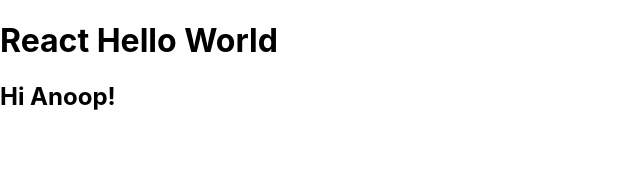
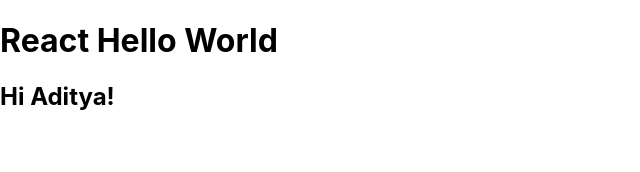
Before and after one commit to anoop-v-mathew/react-task-tracker, a React (Create React App) app: page / in a window 1280 px wide. Shown: the top 172 px of the page, without its empty margins (0-640 px from the left). Built offline with nearby package versions, Linux system fonts and the light colour scheme.

Commit message:
Example of using a variable in React component

```diff
--- a/src/App.js
+++ b/src/App.js
@@ -1,8 +1,10 @@
 function App() {
+  const name = "Aditya"
+
   return (
     <div className="container">
       <h1>React Hello World</h1>
-      <h2>Hi Anoop!</h2>
+      <h2>Hi {name}!</h2>
     </div>
   );
 }
```
